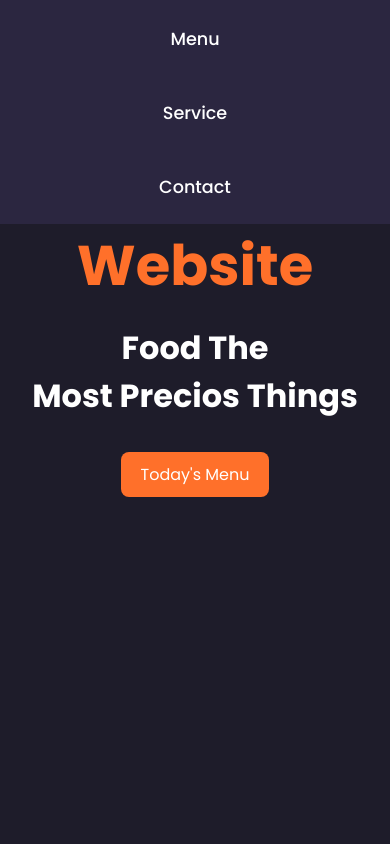
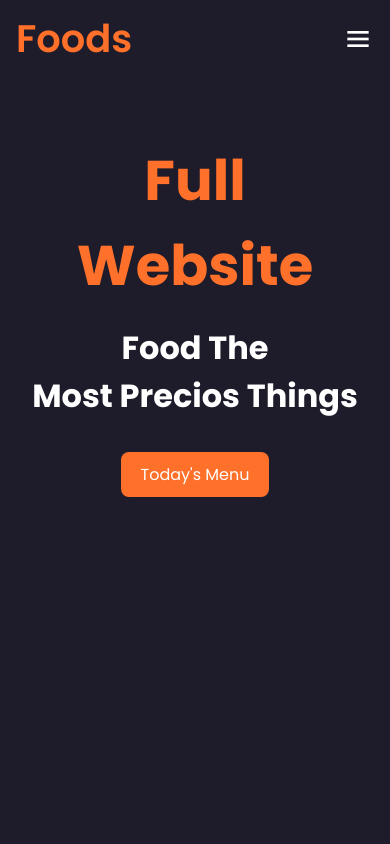
Before and after one commit to moojiia/moojiia.github.io, a plain HTML site: page index.html in a window 390 px wide. Shown: the top 844 px of the page. Drawn offline with nearby package versions, Linux system fonts and the light colour scheme; files whose address does not match are found by name.

Commit message:
style.css

```diff
--- a/style.css
+++ b/style.css
@@ -342,7 +342,7 @@ section{
     }
     header .navbar{
         position: absolute;
-        top: -400;
+        top: -400px;
         left: 0;
         right: 0;
         display: flex;
```
